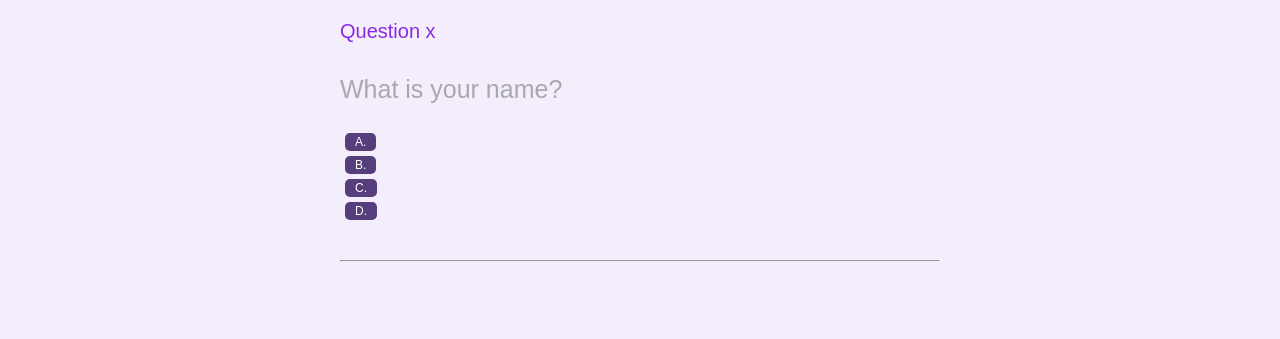
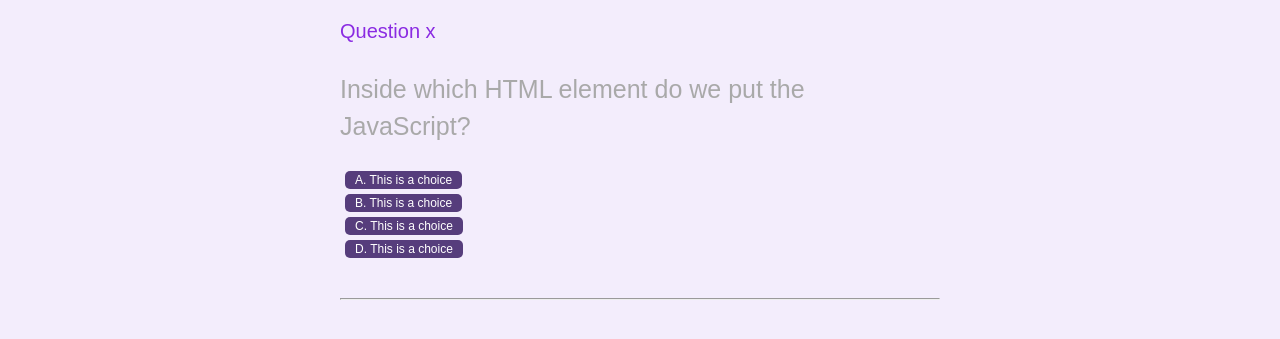
Before and after one commit to KarlaFuGue/Countdown-Quiz, a plain HTML site: page index.html in a window 1280 px wide. Shown: the part 171-510 px from the top of the page. Drawn offline with Linux system fonts and the light colour scheme.

Commit message:
adding code to my JS file

```diff
--- a/index.html
+++ b/index.html
@@ -2,34 +2,39 @@
 <html lang="en">
 <head>
     <meta charset="UTF-8">
+    <meta name="viewport" content="width=device-width, initial-scale=1.0">
     <meta http-equiv="X-UA-Compatible" content="IE=edge">
-    <meta name="viewport" content="width=device-width, initial-scale=1.0">
+    <link rel="stylesheet" href="assets/css/style.css">
     <title>Timed Coding Quiz</title>
-    <link rel="stylesheet" href="assets/css/style.css">
+
+
 </head>
+
 <body>
+
     <div class="container">
         <div class="quiz_box">
             <div id="Quiz">
                 <h1>Coding Quiz Challenge</h1>
-                <header>
+                 <div class="quizheader">
                     <p id="progress">Question x</p>
                     <p id="timer">90</p>
                     <p id="scores"><a href="highscores.html">View Highscores</a></p>
-                </header>
-                <p id="question">What is your name?</p>
+                 </div>
+
+                <p id="question">What is the answer of this question?</p>
                 <div class="buttons">
                     <button class="btn" id=btn0>
-                        A. <span id="choice0"></span>
+                        A. <span id="choice0">This is a choice</span>
                     </button>
                     <button class="btn" id=btn1>
-                        B. <span id="choice0"></span>
+                        B. <span id="choice1">This is a choice</span>
                     </button>
                     <button class="btn" id=btn2>
-                        C. <span id="choice0"></span>
+                        C. <span id="choice2">This is a choice</span>
                     </button>
                     <button class="btn" id=btn3>
-                        D. <span id="choice0"></span>
+                        D. <span id="choice3">This is a choice</span>
                     </button>
                 </div>
                 <hr>
@@ -38,6 +43,8 @@
                 </footer>
             </div>
         </div>
+
     </div>
+<script src="script.js"></script>
 </body>
 </html>
--- a/script.js
+++ b/script.js
@@ -24,51 +24,72 @@ class Quiz {
 
 //QUESTION CLASS
 class Question {
-    constructor(text, mc, answer){
+    constructor(text, choices, answer) {
         this.text = text;
-        this.mc = mc;
+        this.choices = choices;
         this.answer = answer;
     }
 //Is the selected choice correct?
-    isCorrectChoice(choice) {
+    isCorrectAnswer(choice) {
         return this.answer === choice;
     }
 }
 
 //DISPLAY QUESTION
 function displayQuestion() {
-    if(quiz.isFinished()){
+    if (quiz.isFinished()) {
         showScores();
-    }else {
+    } else {
         //display next question
         let questionElement =document.getElementById("question");
-        questionElement.innerHTM = quiz.getQuestionIndex().text;
+        questionElement.innerHTML = quiz.getQuestionIndex().text;
+
 
         //display multiple choices
         let choices = quiz.getQuestionIndex().choices;
         //Object which contet all the questions and options
-        for (let i =0; i < choices.lenght; i++) {
-            let choiceElement = document.getElementById("choice" + i);
+        for (let i = 0; i < choices.lenght; i++) {
+            let choiceElement = document.getElementsByClassName("btn");
             choiceElement.innerHTML = choices [i];
-            guess("btn" + i, mc [i]);
+            guess("btn" + i, choices [i]);
         }
         showProgress();
-
-
     }
 };
 
 //GUESS FUNCTION
 function guess(id, guess) {
     let button = document.getElementById(id);
-    button.onclick = function(){
+    button.onclick = function() {
         quiz.guess(guess);
         displayQuestion();
     }
-};
+}
+
 //PROGRESS
 function showProgress() {
     let currentQuestionNumber = quiz.questionIndex +1;
     let progressElement = document.getElementById("progress");
-    progressElement.innerHTML = 'Question ${currentQuestionNumber}';
+    progressElement = `Question ${currentQuestionNumber}`;
 }
+
+
+//QUIZ QUESTIONS
+let questions = [
+    new Question (
+     'Inside which HTML element do we put the JavaScript?',
+     ['<scripting>','<js>','<script>','<javascript>'],
+     '<script>',
+    ),
+    new Question (
+    'Where is the correct place to insert a JavaScript?',
+    ['<body> section','<head> section','Both sections <head> & <body> are coreect'],
+    '<script>',
+       ),
+
+];
+
+let quiz = new Quiz (questions);
+
+//DISPLAY QUESTION
+displayQuestion();
```
